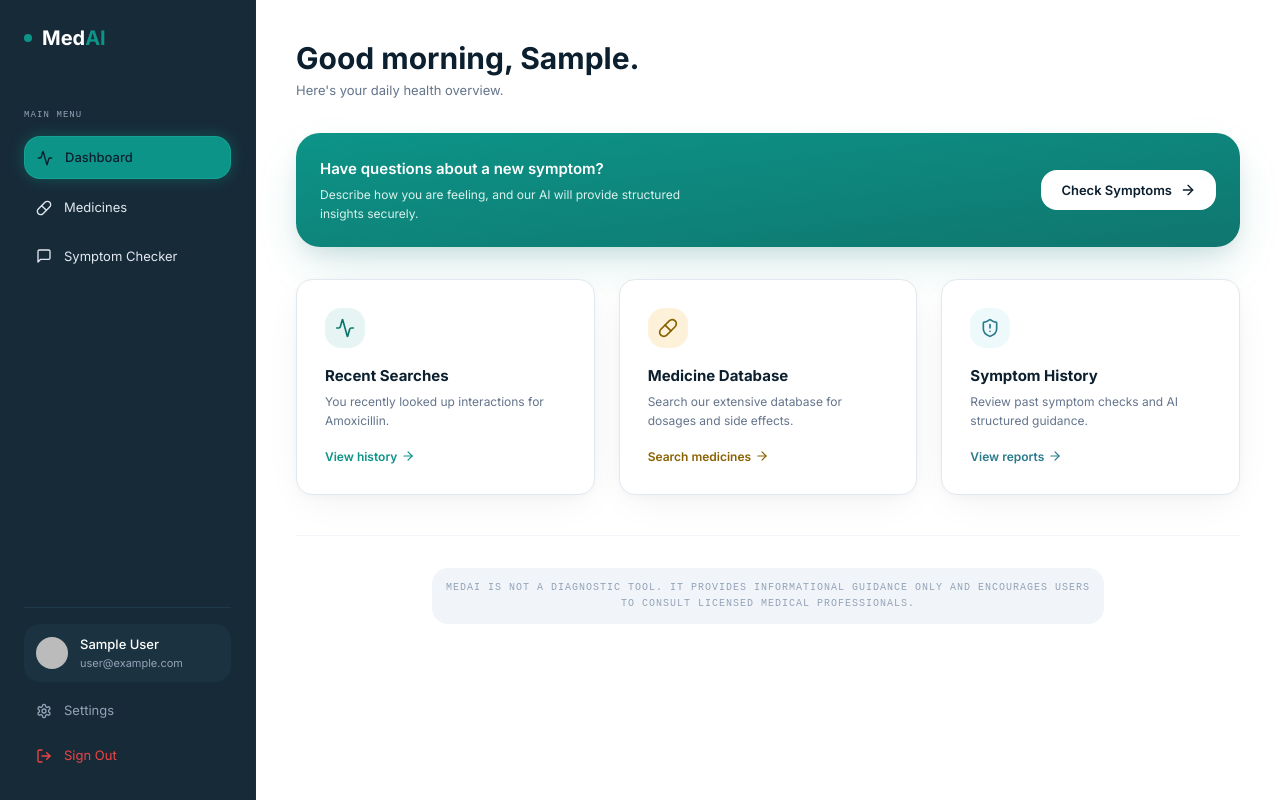
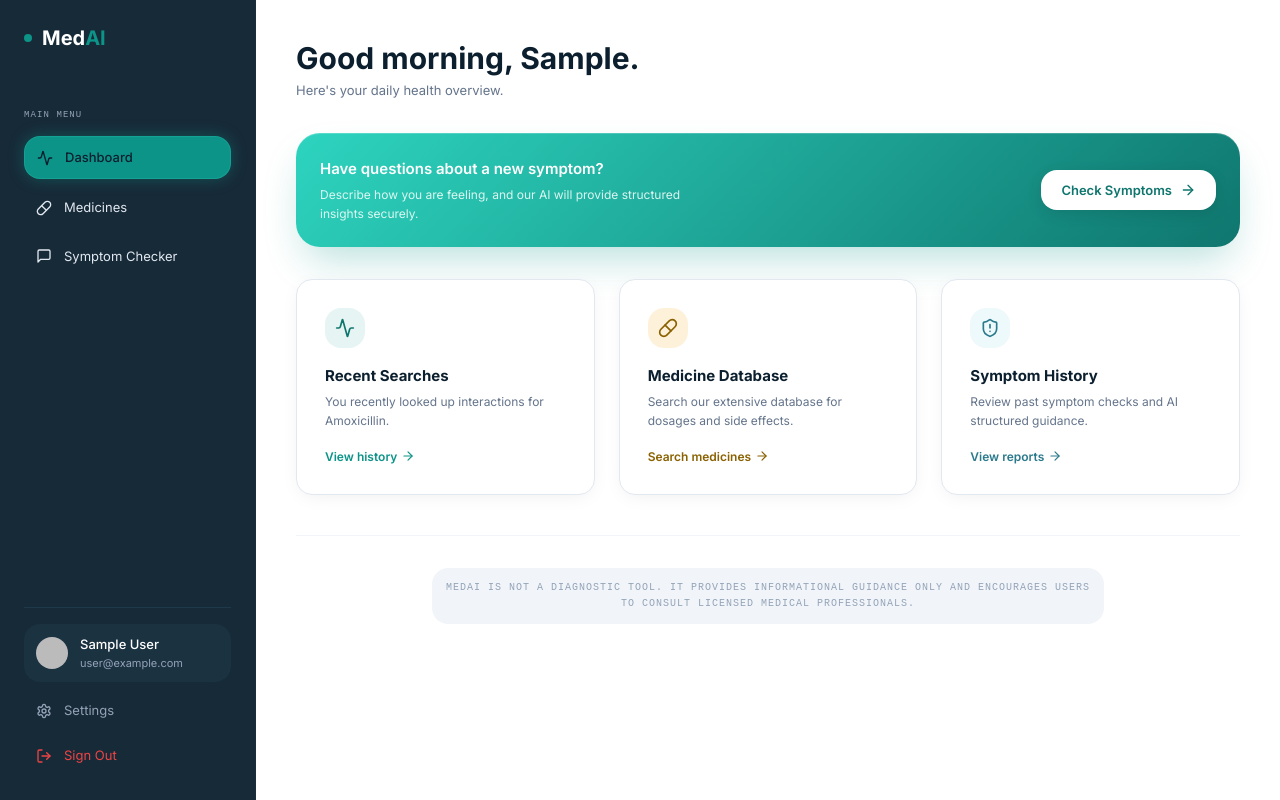
Before and after one commit to SudiptaBaidya/MedAi, a React (Vite) app in the folder frontend/: page / in a window 1280 px wide. Built offline with nearby package versions, Linux system fonts and the light colour scheme; no server answers; sample sign-in values are in the browser's storage.

Commit message:
style: force custom index.css styles to override inline tailwind classes via important

```diff
--- a/frontend/src/index.css
+++ b/frontend/src/index.css
@@ -10,12 +10,46 @@
   }
 
   body {
-    @apply font-sans;
-    background: theme('colors.gray.50');
-    color: theme('colors.text.body');
+    font-family: 'Inter', sans-serif !important;
+    background-color: theme('colors.gray.50') !important;
+    color: theme('colors.text.body') !important;
     line-height: 1.6;
     -webkit-font-smoothing: antialiased;
     -moz-osx-font-smoothing: grayscale;
+  }
+
+  h1,
+  h2,
+  h3,
+  h4,
+  h5,
+  h6,
+  p,
+  span,
+  div,
+  a {
+    font-family: inherit;
+  }
+
+  /* Force hero banner button styling */
+  .bg-gradient-to-br.from-teal a.bg-white {
+    background-color: #ffffff !important;
+    color: #0F766E !important;
+    box-shadow: 0 4px 15px rgba(0, 0, 0, 0.1) !important;
+    transition: all 0.3s ease !important;
+  }
+
+  .bg-gradient-to-br.from-teal a.bg-white:hover {
+    transform: translateY(-2px) !important;
+    box-shadow: 0 10px 25px rgba(0, 0, 0, 0.15) !important;
+    background-color: #F0FDF8 !important;
+  }
+
+  /* Force gradient look on hero */
+  .bg-gradient-to-br.from-teal {
+    background: linear-gradient(135deg, #2DD4BF 0%, #0F766E 100%) !important;
+    box-shadow: 0 20px 40px -10px rgba(13, 148, 136, 0.3), inset 0 1px 0 rgba(255, 255, 255, 0.2) !important;
+    border-radius: 24px !important;
   }
 }
 
@@ -23,29 +57,45 @@
 
   /* Layout specific */
   nav.bg-navy {
-    @apply bg-navy/95 backdrop-blur-md border-r border-[#1E3A4A]/30 transition-all duration-300;
+    background-color: rgba(11, 31, 46, 0.95) !important;
+    backdrop-filter: blur(12px) !important;
+    border-right: 1px solid rgba(30, 58, 74, 0.3) !important;
+    transition: all 0.3s ease !important;
   }
 
   nav.bg-navy a.bg-teal {
-    @apply border border-teal-light/20;
-    box-shadow: 0 0 15px rgba(13, 148, 136, 0.4);
+    border: 1px solid rgba(45, 212, 191, 0.2) !important;
+    box-shadow: 0 0 15px rgba(13, 148, 136, 0.4) !important;
   }
 
   /* Cards */
   .card {
-    @apply bg-white rounded-md p-7 shadow-card border border-gray-200 transition-all duration-300;
+    background-color: #ffffff !important;
+    border-radius: 16px !important;
+    padding: 1.75rem !important;
+    border: 1px solid #e2e8f0 !important;
+    box-shadow: 0 4px 20px -5px rgba(11, 31, 46, 0.08) !important;
+    transition: all 0.3s ease !important;
   }
 
   .card:hover {
-    @apply -translate-y-1 shadow-float border-teal/20;
+    transform: translateY(-4px) !important;
+    border-color: rgba(13, 148, 136, 0.3) !important;
+    box-shadow: 0 20px 40px -10px rgba(13, 148, 136, 0.15), 0 10px 20px -5px rgba(11, 31, 46, 0.1) !important;
   }
 
   .card-dark {
-    @apply bg-navy-mid rounded-md p-7 border border-teal/10 transition-all duration-300;
+    background-color: #122636 !important;
+    border-radius: 16px !important;
+    padding: 1.75rem !important;
+    border: 1px solid rgba(13, 148, 136, 0.1) !important;
+    transition: all 0.3s ease !important;
   }
 
   .card-dark:hover {
-    @apply -translate-y-1 shadow-float border-teal/30;
+    transform: translateY(-4px) !important;
+    border-color: rgba(13, 148, 136, 0.3) !important;
+    box-shadow: 0 20px 40px -10px rgba(13, 148, 136, 0.15), 0 10px 20px -5px rgba(11, 31, 46, 0.1) !important;
   }
 
   /* Buttons */
@@ -54,27 +104,61 @@
   }
 
   .btn-primary {
-    @apply bg-gradient-to-r from-teal to-teal-dark text-white hover:brightness-110 hover:-translate-y-0.5;
+    background: linear-gradient(to right, #0D9488, #0F766E) !important;
+    color: #ffffff !important;
+    transition: all 0.3s ease !important;
   }
 
   .btn-primary:hover {
-    box-shadow: 0 8px 20px rgba(13, 148, 136, 0.3);
+    filter: brightness(1.1) !important;
+    transform: translateY(-2px) !important;
+    box-shadow: 0 8px 20px rgba(13, 148, 136, 0.3) !important;
   }
 
   .btn-secondary {
-    @apply bg-white text-teal border-[1.5px] border-teal hover:bg-teal/5 hover:-translate-y-0.5;
+    background-color: #ffffff !important;
+    color: #0D9488 !important;
+    border: 1.5px solid #0D9488 !important;
+    transition: all 0.3s ease !important;
+  }
+
+  .btn-secondary:hover {
+    background-color: rgba(13, 148, 136, 0.05) !important;
+    transform: translateY(-2px) !important;
   }
 
   .btn-ghost {
-    @apply bg-gray-100 text-text-body hover:bg-gray-200 hover:-translate-y-0.5;
+    background-color: #F1F5F9 !important;
+    color: #0F172A !important;
+    transition: all 0.3s ease !important;
+  }
+
+  .btn-ghost:hover {
+    background-color: #E2E8F0 !important;
+    transform: translateY(-2px) !important;
   }
 
   .btn-danger {
-    @apply bg-danger text-white hover:brightness-110 hover:-translate-y-0.5;
+    background-color: #EF4444 !important;
+    color: #ffffff !important;
+    transition: all 0.3s ease !important;
   }
 
   .btn-danger:hover {
-    box-shadow: 0 8px 20px rgba(239, 68, 68, 0.25);
+    filter: brightness(1.1) !important;
+    transform: translateY(-2px) !important;
+    box-shadow: 0 8px 20px rgba(239, 68, 68, 0.25) !important;
+  }
+
+  /* Link hover polish */
+  a.hover\:underline {
+    transition: all 0.3s ease !important;
+  }
+
+  a.hover\:underline:hover {
+    text-decoration: none !important;
+    transform: translateX(4px) !important;
+    opacity: 0.8 !important;
   }
 
   .btn-sm {
--- a/frontend/tailwind.config.js
+++ b/frontend/tailwind.config.js
@@ -39,9 +39,9 @@ export default {
         success: '#10B981',
       },
       fontFamily: {
-        sans: ['Inter', '"DM Sans"', 'sans-serif'],
+        sans: ['Inter', 'sans-serif'],
         mono: ['"DM Mono"', 'monospace'],
-        display: ['Inter', 'Syne', 'sans-serif'],
+        display: ['Inter', 'sans-serif'],
       },
       borderRadius: {
         sm: '8px',
```
